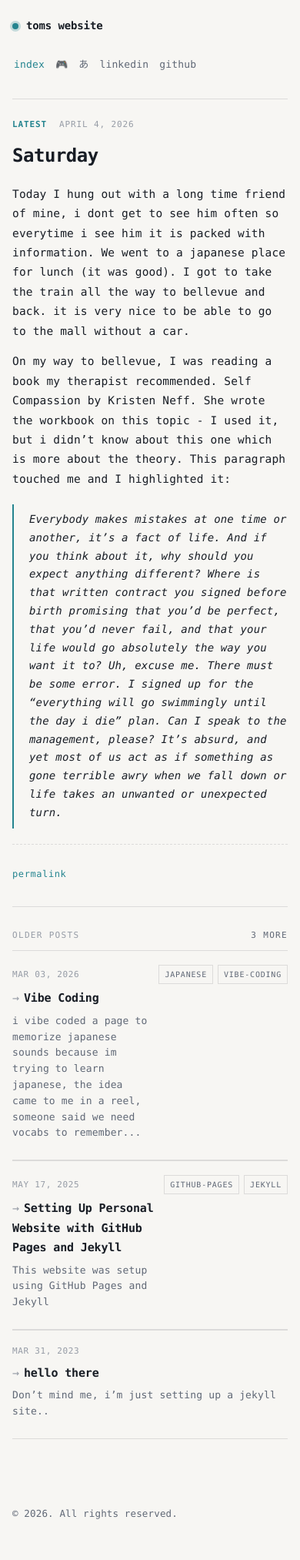
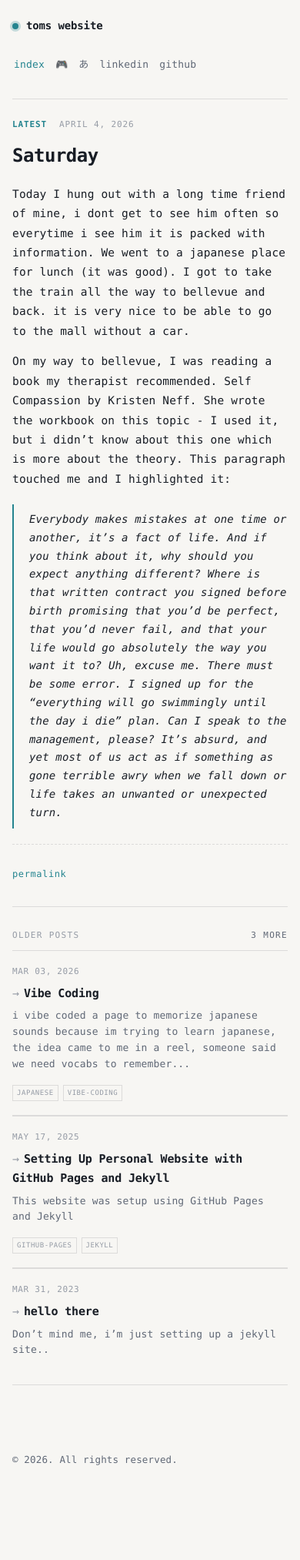
Before and after one commit to tomtclai/tomlai.net, a Jekyll site: the page built from index.html, in a window 390 px wide. Shown: the whole page at 77% size. Built offline with Jekyll 4.4.1, drawn with Linux system fonts in a browser that asks for light colours; nearby versions of some CDN libraries; the list of posts is cut into pages by our own code; after the commit the page ends 1957 px from its top, so only the background shows below that.

Commit message:
Shrink tags on mobile and make tile game responsive (#9)
Post list on mobile: tags moved below the excerpt on their own row with
reduced font size and padding so they no longer compete with the date
column or force the excerpt into a narrow column.

Tile game: the desktop-only grid-template-columns layout overflowed
narrow viewports (clipping the title, stats sidebar, and New-game
button). Stacked the grid + readout vertically below 640px, made the
3×3 tile grid fluid via aspect-ratio: 1 with a 320px cap, scaled the
heading with clamp(), gave the close button a proper 44px tap target,
and honored prefers-reduced-motion.

https://claude.ai/code/session_016WM29pQcEKBxchd3R1jMuu

Co-authored-by: Claude <noreply@anthropic.com>

```diff
--- a/_sass/_posts.scss
+++ b/_sass/_posts.scss
@@ -145,11 +145,12 @@
 
 .post-row {
   display: grid;
-  grid-template-columns: 1fr auto;
+  grid-template-columns: 1fr;
   grid-template-areas:
-    "date tags"
-    "title title"
-    "excerpt excerpt";
+    "date"
+    "title"
+    "excerpt"
+    "tags";
   gap: 6px 12px;
   padding: 18px 0;
   border-top: 1px solid var(--border-color);
@@ -208,16 +209,28 @@
     display: flex;
     gap: 6px;
     flex-wrap: wrap;
-    justify-content: flex-end;
+    margin-top: 4px;
+
+    @media (min-width: 640px) {
+      justify-content: flex-end;
+      margin-top: 0;
+    }
   }
 
   .tag {
-    font-size: 10px;
+    font-size: 9px;
     text-transform: uppercase;
-    letter-spacing: 0.08em;
-    color: var(--text-muted);
-    padding: 3px 7px;
+    letter-spacing: 0.06em;
+    color: var(--text-dim);
+    padding: 2px 5px;
     border: 1px solid var(--border-color);
+
+    @media (min-width: 640px) {
+      font-size: 10px;
+      letter-spacing: 0.08em;
+      color: var(--text-muted);
+      padding: 3px 7px;
+    }
   }
 
   .excerpt {
--- a/assets/js/game.js
+++ b/assets/js/game.js
@@ -49,29 +49,38 @@ export class TileGame {
         // Add styles — Direction A: Terminal Journal
         const style = document.createElement('style');
         style.textContent = `
-            #game .game-page { padding: 36px 0 48px; max-width: 820px; margin: 0 auto; position: relative; }
-            #game .game-head { margin-bottom: 32px; position: relative; }
-            #game .game-head h1 { font-family: var(--body-font); font-size: 34px; font-weight: 700; letter-spacing: -0.02em; margin: 0 0 16px; color: var(--text-primary); }
+            #game { max-width: 100%; overflow-x: hidden; }
+            #game .game-page { padding: clamp(20px, 5vw, 36px) 0 clamp(28px, 6vw, 48px); max-width: 820px; margin: 0 auto; position: relative; }
+            #game .game-head { margin-bottom: clamp(20px, 4vw, 32px); position: relative; padding-right: 40px; }
+            #game .game-head h1 { font-family: var(--body-font); font-size: clamp(22px, 6vw, 34px); font-weight: 700; letter-spacing: -0.02em; margin: 0 0 16px; color: var(--text-primary); word-break: break-word; }
             #game .game-head .rules { display: flex; flex-direction: column; gap: 4px; font-size: 13px; color: var(--text-muted); }
-            #game .game-head .rule .k { display: inline-block; width: 56px; color: var(--text-dim); text-transform: uppercase; font-size: 10px; letter-spacing: 0.14em; margin-right: 8px; }
-            #game .close-button { position: absolute; top: 1rem; right: 1rem; background: transparent; border: none; color: var(--text-dim); font-size: 28px; cursor: pointer; line-height: 1; padding: 0; transition: color .15s; }
+            #game .game-head .rule { display: flex; gap: 8px; }
+            #game .game-head .rule .k { flex-shrink: 0; width: 48px; color: var(--text-dim); text-transform: uppercase; font-size: 10px; letter-spacing: 0.14em; padding-top: 3px; }
+            #game .close-button { position: absolute; top: 0; right: 0; background: transparent; border: none; color: var(--text-dim); font-size: 28px; cursor: pointer; line-height: 1; padding: 8px; min-width: 44px; min-height: 44px; transition: color .15s; }
             #game .close-button:hover { color: var(--text-primary); }
-            #game .game-grid-wrap { display: grid; grid-template-columns: auto 1fr; gap: 40px; padding: 28px; border: 1px solid var(--border-color); background: var(--bg-surface); margin-bottom: 28px; align-items: start; }
-            #game .game-grid { display: grid; grid-template-columns: repeat(3, 96px); grid-template-rows: repeat(3, 96px); gap: 8px; }
-            #game .gt { width: 96px; height: 96px; border: 1px solid var(--border-color); background: var(--bg-elevated); cursor: pointer; transition: background .12s, transform .1s; padding: 0; }
+            #game .game-grid-wrap { display: flex; flex-direction: column; gap: 20px; padding: clamp(14px, 4vw, 28px); border: 1px solid var(--border-color); background: var(--bg-surface); margin-bottom: 28px; align-items: stretch; }
+            @media (min-width: 640px) { #game .game-grid-wrap { display: grid; grid-template-columns: auto 1fr; gap: 40px; align-items: start; } }
+            #game .game-grid { display: grid; grid-template-columns: repeat(3, 1fr); gap: clamp(4px, 1.5vw, 8px); width: 100%; max-width: min(320px, 100%); aspect-ratio: 1; margin: 0 auto; }
+            @media (min-width: 640px) { #game .game-grid { grid-template-columns: repeat(3, 96px); grid-template-rows: repeat(3, 96px); gap: 8px; width: auto; max-width: none; aspect-ratio: auto; margin: 0; } }
+            #game .gt { width: 100%; height: 100%; aspect-ratio: 1; border: 1px solid var(--border-color); background: var(--bg-elevated); cursor: pointer; transition: background .12s, transform .1s; padding: 0; }
+            @media (min-width: 640px) { #game .gt { width: 96px; height: 96px; aspect-ratio: auto; } }
             #game .gt:hover { border-color: var(--accent-cyan); }
             #game .gt:active { transform: scale(0.96); }
             #game .gt.on { background: var(--accent-cyan); border-color: var(--accent-cyan); }
-            #game .game-readout { display: flex; flex-direction: column; gap: 8px; font-size: 13px; min-width: 200px; font-family: var(--body-font); }
-            #game .game-readout .ro-row { display: flex; justify-content: space-between; padding: 6px 0; border-bottom: 1px dashed var(--border-color); }
+            #game .game-readout { display: flex; flex-direction: column; gap: 8px; font-size: 13px; font-family: var(--body-font); }
+            @media (min-width: 640px) { #game .game-readout { min-width: 200px; } }
+            #game .game-readout .ro-row { display: flex; justify-content: space-between; padding: 6px 0; border-bottom: 1px dashed var(--border-color); gap: 12px; }
             #game .game-readout .ro-row .lbl { color: var(--text-dim); text-transform: uppercase; font-size: 11px; letter-spacing: 0.1em; }
-            #game .game-readout .ro-row .val { font-variant-numeric: tabular-nums; color: var(--text-primary); font-weight: 700; }
+            #game .game-readout .ro-row .val { font-variant-numeric: tabular-nums; color: var(--text-primary); font-weight: 700; text-align: right; word-break: break-word; }
             #game .game-readout .ro-row .val.hi { color: var(--accent-cyan); }
             #game .game-readout .ro-row .val.dim { color: var(--text-muted); font-weight: 400; }
             #game .game-readout hr { border: 0; border-top: 1px solid var(--border-color); margin: 8px 0 4px; }
-            #game .btn-mono { background: var(--accent-cyan); color: var(--bg-base); border: none; padding: 10px 14px; font-family: var(--body-font); font-size: 13px; font-weight: 700; text-align: left; cursor: pointer; margin-bottom: 2px; transition: opacity .15s; }
+            #game .btn-mono { background: var(--accent-cyan); color: var(--bg-base); border: none; padding: 12px 14px; min-height: 44px; font-family: var(--body-font); font-size: 13px; font-weight: 700; text-align: left; cursor: pointer; margin-bottom: 2px; transition: opacity .15s; }
             #game .btn-mono:hover { opacity: 0.85; }
             #game #message { color: var(--accent-cyan); font-weight: bold; min-height: 1.5em; margin: 1rem 0; font-family: var(--body-font); }
+            @media (prefers-reduced-motion: reduce) {
+              #game *, #game *::before, #game *::after { transition-duration: 0.01ms !important; animation-duration: 0.01ms !important; }
+            }
         `;
         document.head.appendChild(style);
 
```
Also changed, not shown: assets/js/game.test.js (+2 -2 lines).
